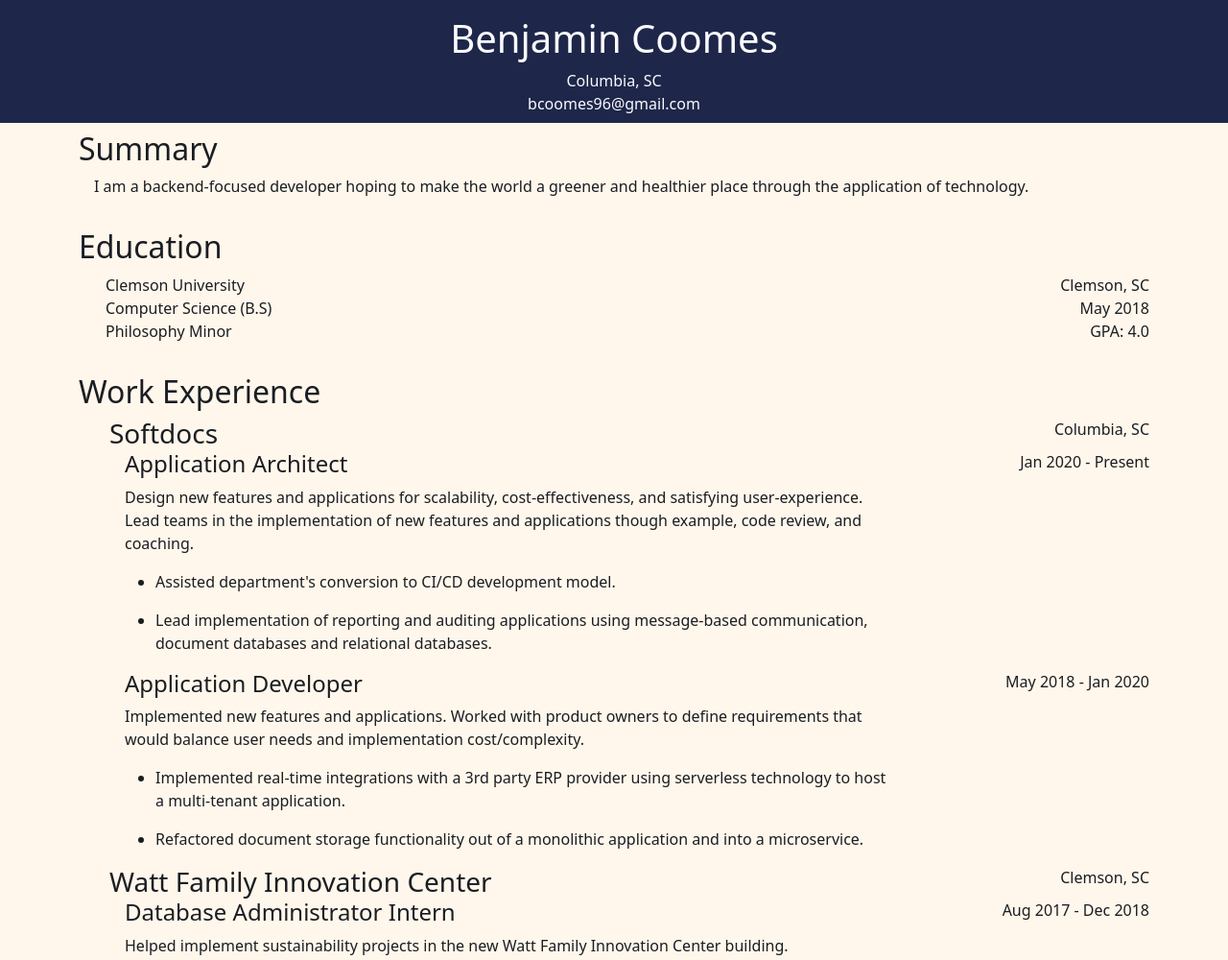
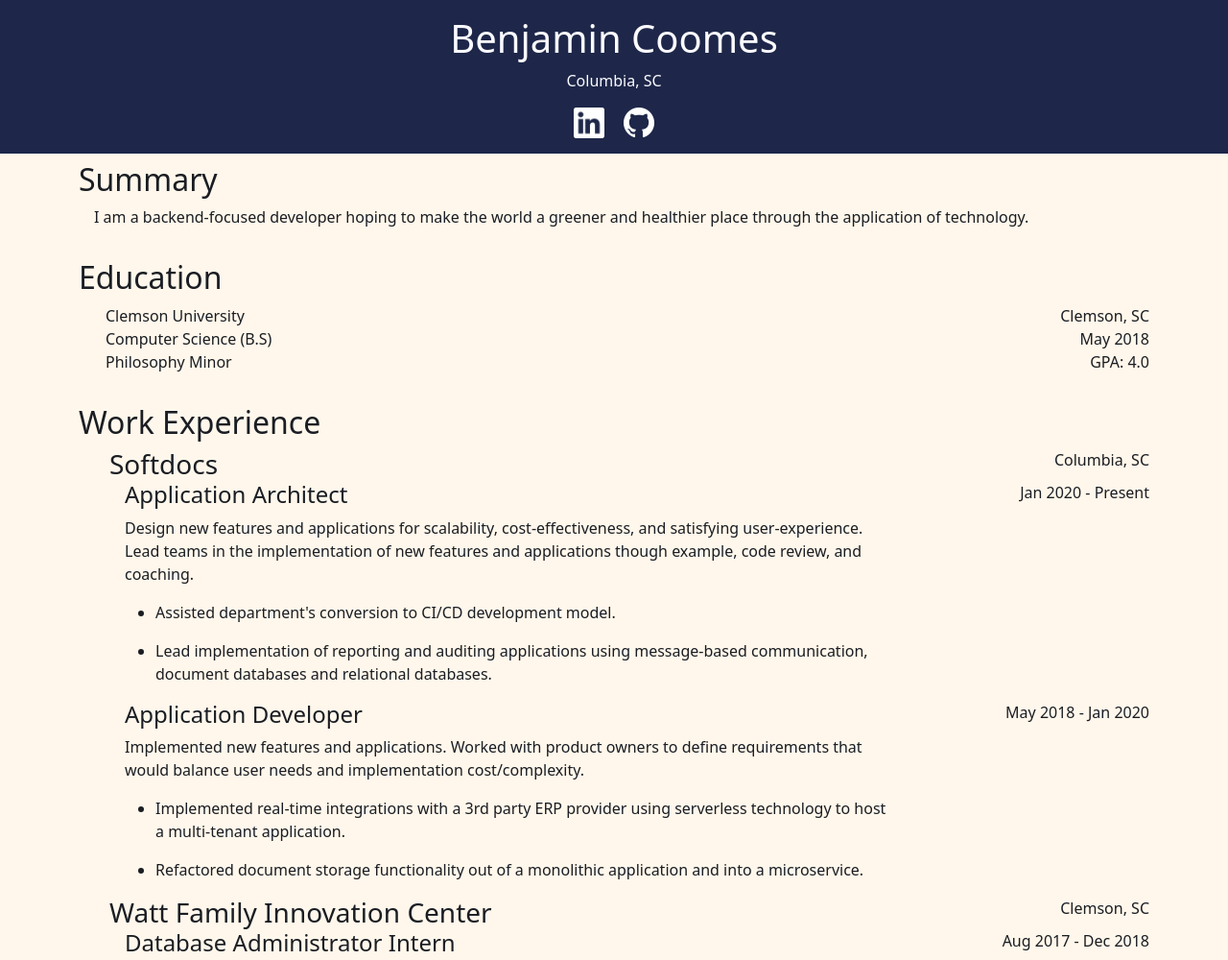
Before and after one commit to benCoomes/bcoomesdotcom, a plain HTML site: page site/index.html in a window 1280 px wide. Shown: the top 1000 px of the page at 96% size. Drawn offline with nearby package versions, Linux system fonts and the light colour scheme.

Commit message:
Add LinkedIn and GitHub links

```diff
--- a/site/index.html
+++ b/site/index.html
@@ -17,7 +17,13 @@
     <div class="container">
       <h1 class="header__title">{{header.title}}</h1>
       <div class="header__line">{{header.location}}</div>
-      <div class="header__line">{{header.email}}</div>
+      <div>
+        {{#header.links}}
+        <a href="{{link}}" class="link-icon__link">
+          <img src="{{icon}}" class="link-icon__icon">
+        </a>
+        {{/header.links}}
+      </div>
     </div>
   </header>
   <main class="body container">
--- a/site/index.js
+++ b/site/index.js
@@ -2,7 +2,16 @@ const view = {
   header: {
     title: "Benjamin Coomes",
     location: "Columbia, SC",
-    email: "bcoomes96@gmail.com",
+    links: [
+      {
+        icon: "media/LinkedIn.png",
+        link: "https://www.linkedin.com/in/ben-coomes"
+      },
+      {
+        icon: "media/Github.png",
+        link: "https://github.com/benCoomes"
+      }
+    ]
   },
   summary: {
     title: "Summary",
--- a/site/styles.css
+++ b/site/styles.css
@@ -22,10 +22,26 @@
 .coomes-resume .header {
     text-align: center;
     padding-top: 1rem;
-    padding-bottom: 0.5rem;
+    padding-bottom: 1rem;
     margin-bottom: 0.5rem;
     background-color: var(--alt-bg-color);
     color: var(--alt-color);
+}
+
+.coomes-resume .header__line {
+    margin-bottom: 1rem;
+}
+
+.coomes-resume .link-icon__link {
+    text-decoration: none;
+}
+
+.coomes-resume .link-icon__link ~ .link-icon__link  {
+    margin-left: 1rem;
+}
+
+.coomes-resume .link-icon__icon {
+    height: 2rem;
 }
 
 .coomes-resume .section {
```
Also changed, not shown: site/media/GitHub.png (added), site/media/LinkedIn.png (added).
